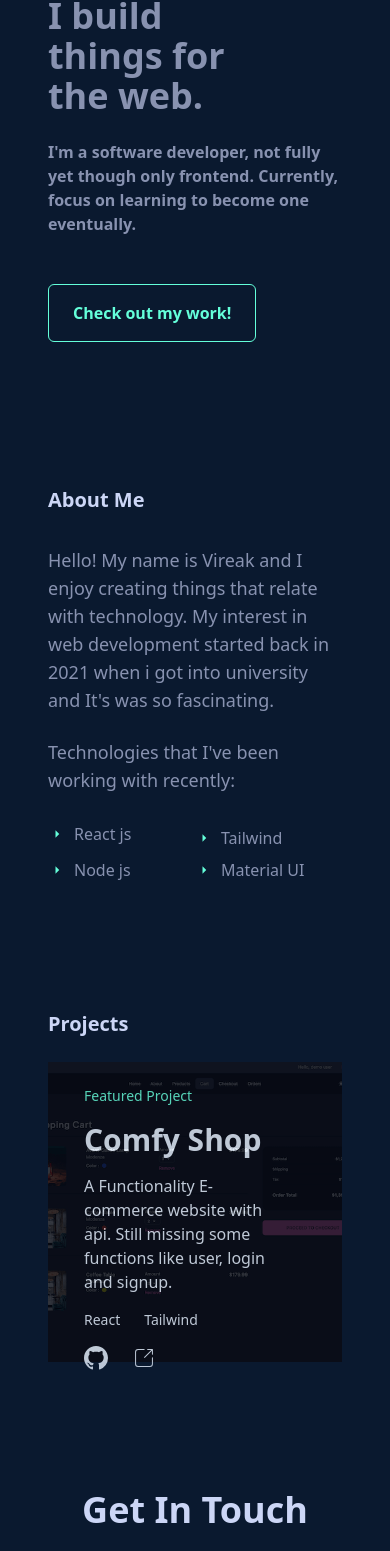
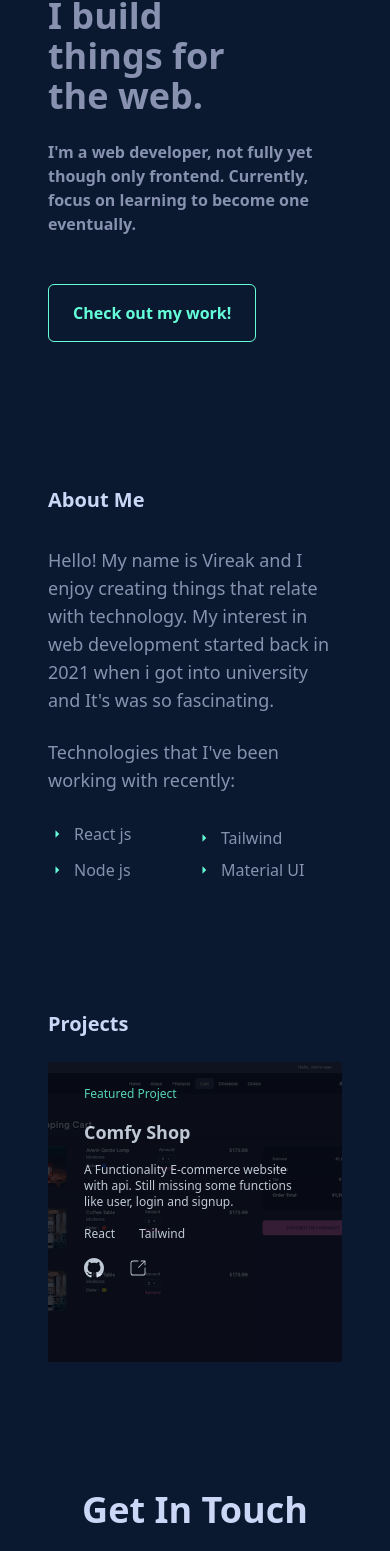
Before and after one commit to reakTITO/portfolio, a React (Vite) app: page / in a window 390 px wide. Shown: the part 300-1851 px from the top of the page. Built offline with nearby package versions, Linux system fonts and the light colour scheme.

Commit message:
change font size

```diff
--- a/src/components/Hero.jsx
+++ b/src/components/Hero.jsx
@@ -34,7 +34,7 @@ const Hero = () => {
       </div>
 
       <p className="mt-6 max-w-[500px] text-slate font-semibold">
-        I'm a software developer, not fully yet though only frontend. Currently,
+        I'm a web developer, not fully yet though only frontend. Currently,
         focus on learning to become one eventually.
       </p>
 
--- a/src/components/ProjectCard.jsx
+++ b/src/components/ProjectCard.jsx
@@ -58,20 +58,22 @@ const ProjectCard = ({ name, img, des, techs, urls }) => {
         <div className="relative">
           <img src={img} alt={name} className="object-cover h-[300px]" />
           <div className="absolute top-0 left-0 w-full h-full z-10 bg-gray-950 px-9 py-6 opacity-80 hover:shadow-lg flex flex-col space-y-4 text-white">
-            <p className="text-sm text-green">Featured Project</p>
+            <p className="text-xs sm:text-sm text-green">Featured Project</p>
             <a href={urls[0]?.url}>
-              <h2 className="text-3xl font-bold  hover:text-green">{name}</h2>
+              <h2 className="text-lg sm:text-xl font-bold  hover:text-green">
+                {name}
+              </h2>
             </a>
-            <div className="max-w-[90%]">{des}</div>
+            <div className="text-xs sm:text-sm w-full">{des}</div>
             <div className="flex space-x-6">
               {techs.map((tech) => (
-                <p className="text-sm " key={tech}>
+                <p className="text-xs sm:text-sm " key={tech}>
                   {tech}
                 </p>
               ))}
             </div>
 
-            <div className="flex space-x-6 text-2xl">
+            <div className="flex space-x-6 text-xl sm:text-2xl">
               {urls.map((item) => (
                 <a
                   href={item.url}
```
